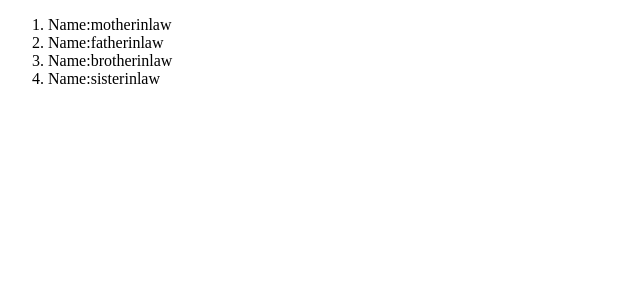
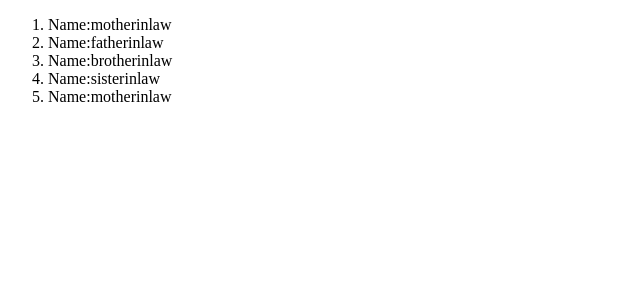
Before and after one commit to acciojob/relative-list-react-Preethams77, a React app: page / in a window 1280 px wide. Shown: the top 300 px of the page, without its empty margins (0-640 px from the left). Built offline with nearby package versions, Linux system fonts and the light colour scheme.

Commit message:
solution

```diff
--- a/src/components/App.js
+++ b/src/components/App.js
@@ -1,7 +1,7 @@
 import React, {useState} from 'react';
 
 const App = () => {
-  const[relativeListItem]=useState(["motherinlaw","fatherinlaw","brotherinlaw","sisterinlaw"]);
+  const[relativeListItem]=useState(["motherinlaw","fatherinlaw","brotherinlaw","sisterinlaw","motherinlaw"]);
   return (
     <div id="main">
       <ol>
```
